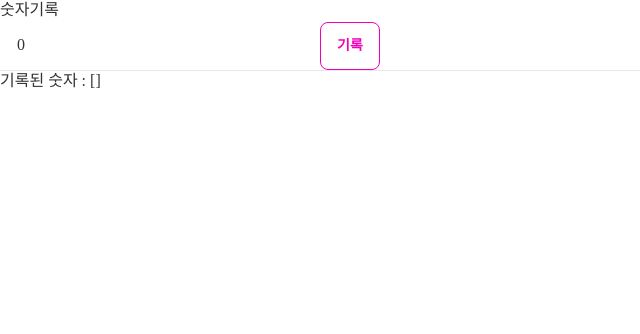
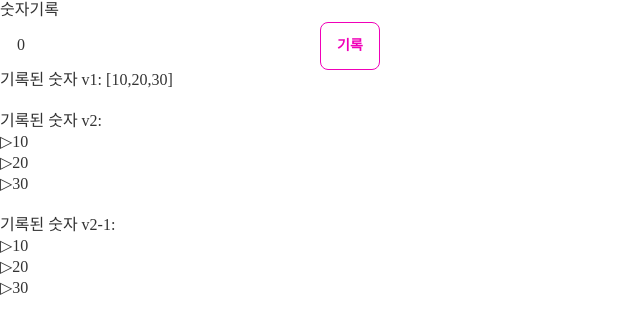
Before and after one commit to Bravetomato/react-proj, a React (Create React App) app: page / in a window 1280 px wide. Shown: the top 334 px of the page, without its empty margins (0-640 px from the left). Built offline with nearby package versions, Linux system fonts and the light colour scheme; a web font is replaced by a local one.

Commit message:
숫자 배열로 쌓이도록-기록 3가지버전

```diff
--- a/src/NoRecord.js
+++ b/src/NoRecord.js
@@ -1,16 +1,19 @@
 import React, { useState } from "react";
 
 function NoRecord() {
-  // 기록된 숫자가 배열로 쌓이도록 만들기
+  // 기록된 숫자가 배열로 쌓이도록 만들기-2
 
   const [no, setNo] = useState(0);
   // 카운팅되는 숫자
 
-  const [recordedNos, setRecordedNos] = useState([]);
+  const [recordedNos, setRecordedNos] = useState([10, 20, 30]);
   //   카운팅 숫자 기록을 배열로 남긴다. useState([])-> 배열이 들어간다는 의미
   const saveNo = () => {
     setRecordedNos([...recordedNos, no]);
   };
+
+  const li = recordedNos.map((el, index) => <li key={index}>▷{el}</li>);
+  // 기록된 숫자 v2의 {li}에 들어가는 함수
 
   return (
     <>
@@ -30,8 +33,27 @@ function NoRecord() {
       >
         기록
       </button>
-      <hr />
-      기록된 숫자 : [{recordedNos.join(",")}]
+
+      <br />
+
+      <h1>기록된 숫자 v1: [{recordedNos.join(",")}]</h1>
+
+      <br />
+
+      <h1>
+        기록된 숫자 v2: <ul>{li}</ul>
+      </h1>
+
+      <br />
+
+      <h1>
+        기록된 숫자 v2-1:
+        <ul>
+          {recordedNos.map((el, index) => (
+            <li key={index}>▷{el}</li>
+          ))}
+        </ul>
+      </h1>
     </>
   );
 }
```
Also changed, not shown: src/Elarr.js (added).
